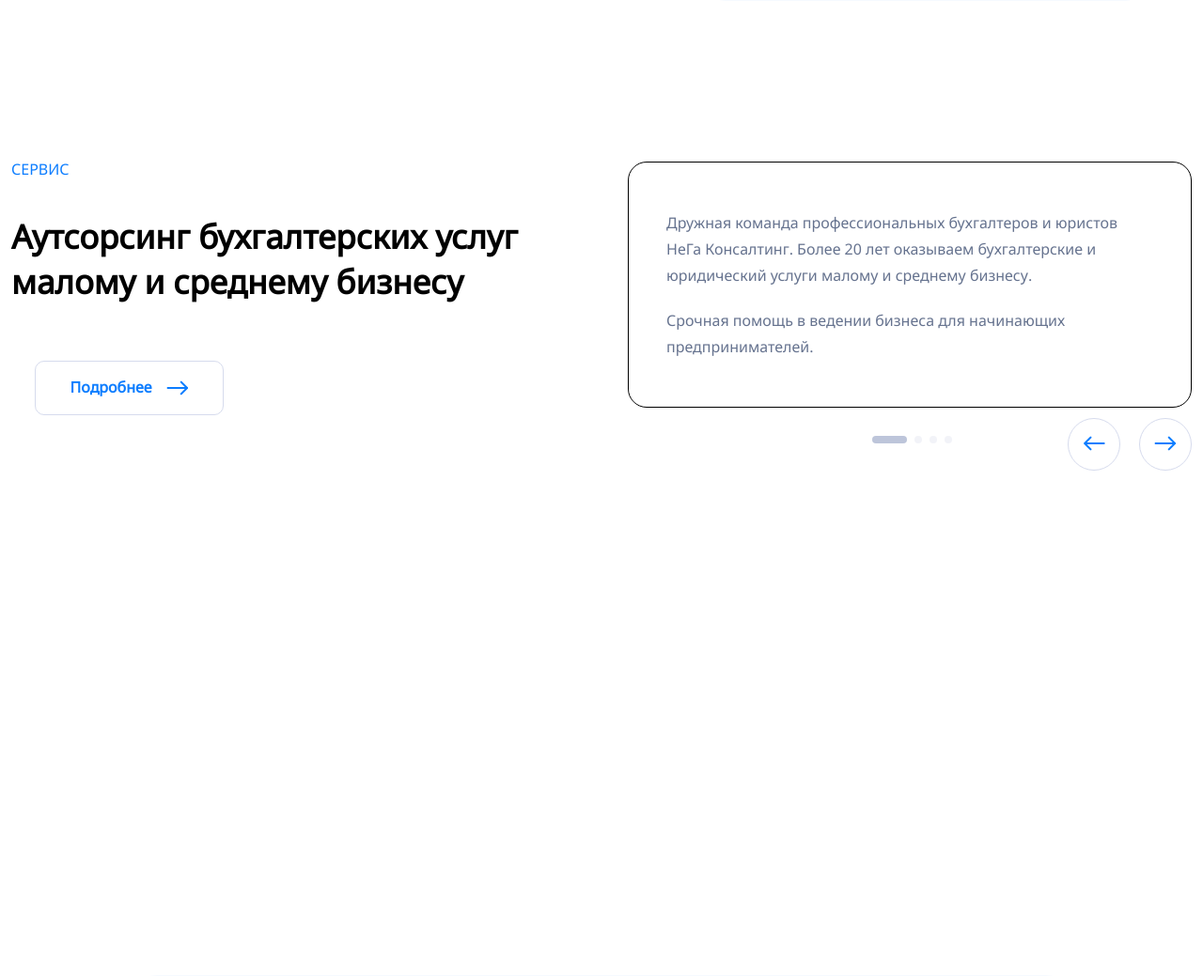
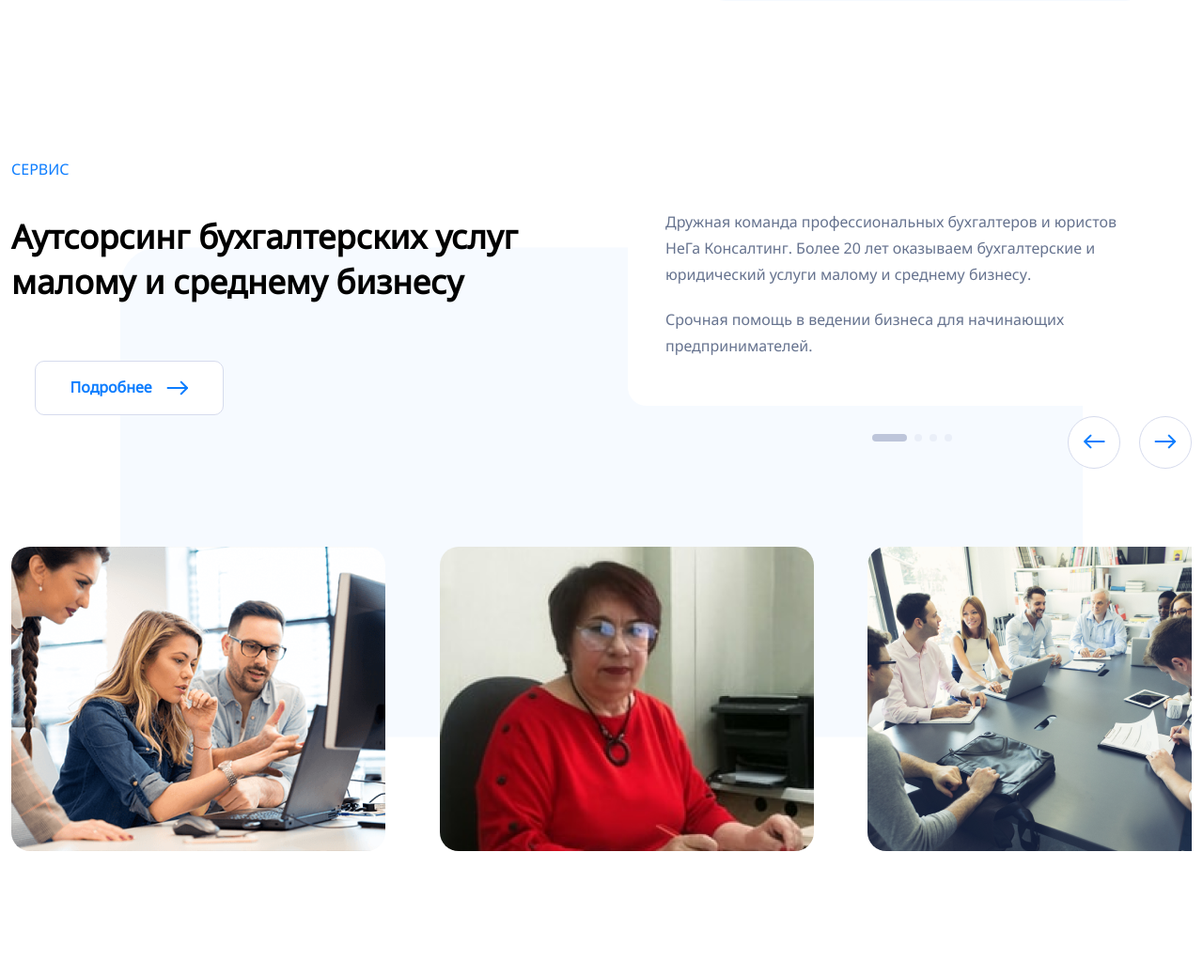
Before and after one commit to s33dd/webtestproj, a PHP site: page / in a window 1280 px wide. Shown: the part 1866-2905 px from the top of the page at 94% size. After the commit the page ends 2772 px from the top, so only its background shows below. Run offline with PHP 8.4, Linux system fonts and the light colour scheme; some web fonts are replaced.

Commit message:
service slider

```diff
--- a/index.php
+++ b/index.php
@@ -318,6 +318,28 @@
                         </div>
                     </div>
                 </div>
+                <div class="service__content-details photo-slider swiper">
+                    <div class="swiper-wrapper">
+                        <div class="swiper-slide">
+                            <img class="photo-slide" src="source/img/slide1.png">
+                        </div>
+                        <div class="swiper-slide">
+                            <img class="photo-slide" src="source/img/slide2.png">
+                        </div>
+                        <div class="swiper-slide">
+                            <img class="photo-slide" src="source/img/slide3.png">
+                        </div>
+                        <div class="swiper-slide">
+                            <img class="photo-slide" src="source/img/slide2.png">
+                        </div>
+                        <div class="swiper-slide">
+                            <img class="photo-slide" src="source/img/slide1.png">
+                        </div>
+                        <div class="swiper-slide">
+                            <img class="photo-slide" src="source/img/slide3.png">
+                        </div>
+                    </div>
+                </div>
             </div>
         </div>
     </div>
--- a/js/swiper.js
+++ b/js/swiper.js
@@ -1,4 +1,4 @@
-new Swiper('.textbox__content', {
+let service_text_slider = new Swiper('.textbox__content', {
     navigation: {
       nextEl: '.nextElement',
       prevEl: '.prevElement'
@@ -7,4 +7,20 @@ new Swiper('.textbox__content', {
         el: '.pagination',
         clickable: true
     },
+    effect: 'fade',
+    fadeEffect: {
+        crossFade: true
+    },
 });
+
+let service_img_slider = new Swiper('.photo-slider', {
+    slidesPerView: 3,
+    spaceBetween: 111,
+/*    navigation: {
+      nextEl: '.nextElement',
+      prevEl: '.prevElement'
+    },*/
+});
+
+service_text_slider.controller.control = service_img_slider;
+service_img_slider.controller.control = service_text_slider;
--- a/style/css/style.css
+++ b/style/css/style.css
@@ -467,17 +467,18 @@ h1, h2, h3, h4, h5, h6 {
 
 .service {
   font-family: "Noto Sans";
+  position: relative;
 }
 .service__background {
   position: absolute;
   background-color: #f6faff;
   border-radius: 40px;
   width: 80%;
-  height: 90%;
+  height: 521px;
   z-index: -1;
   max-width: 1162px;
   left: 50%;
-  top: 408%;
+  top: 48%;
   transform: translate(-50%, -50%);
 }
 .service__content h1 {
@@ -518,8 +519,6 @@ h1, h2, h3, h4, h5, h6 {
   background-color: white;
   border-radius: 20px;
   padding: 50px 40px;
-  border: 1px solid black;
-  border-radius: 20px;
 }
 .service__content-details-slider .textbox p {
   max-width: 500px;
@@ -566,4 +565,12 @@ h1, h2, h3, h4, h5, h6 {
   vertical-align: none;
 }
 
+.photo-slider {
+  height: 324px;
+  margin-top: 80px;
+}
+.photo-slider .photo-slide {
+  border-radius: 20px;
+}
+
 /*# sourceMappingURL=style.css.map */
--- a/style/style.scss
+++ b/style/style.scss
@@ -392,16 +392,17 @@ $screen2: 360px;
 
 .service {
   font-family: $standardFont;
+  position: relative;
   &__background {
     position: absolute;
     background-color: $divFiller;
     border-radius: 40px;
     width: 80%;
-    height: 90%;
+    height: 521px;
     z-index: -1;
     max-width: 1162px;
     left: 50%;
-    top: 408%;
+    top: 48%;
     transform: translate(-50%, -50%);
   }
   &__content {
@@ -442,7 +443,6 @@ $screen2: 360px;
           background-color: $mainBkgColor;
           border-radius: 20px;
           padding: 50px 40px;
-          @include border(1px, solid, black, 20px);
           p {
             max-width: 500px;
             font-size: 16px;
@@ -489,3 +489,11 @@ $screen2: 360px;
     }
   }
 }
+
+.photo-slider {
+  height: 324px;
+  margin-top: 80px;
+  .photo-slide {
+    border-radius: 20px;
+  }
+}
```
Also changed, not shown: 1 other file.
